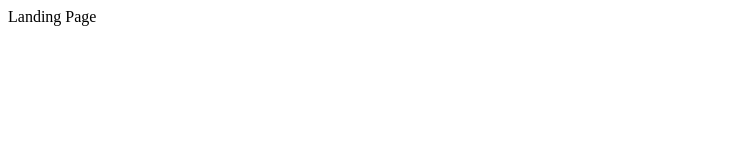
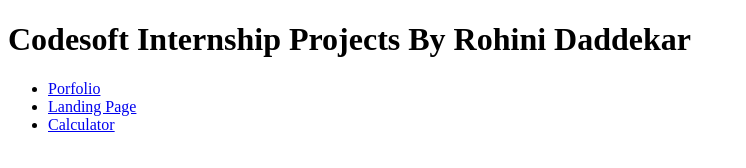
Before and after one commit to rohinidaddekar/codesoft, a plain HTML site: page index.html in a window 1280 px wide. Shown: the whole page, without its empty margins (0-746 px from the left). Drawn offline with Linux system fonts and the light colour scheme.

Commit message:
links added

```diff
--- a/index.html
+++ b/index.html
@@ -6,6 +6,18 @@
     <title>CodeSoft</title>
 </head>
 <body>
-    Landing Page
+    <h1>Codesoft Internship Projects By Rohini Daddekar</h1>
+
+    <ul>
+        <li>
+             <a href="#">Porfolio</a>
+        </li>
+        <li>
+             <a href="#">Landing Page</a>
+        </li>
+        <li>
+             <a href="./calculator/index.html">Calculator</a>
+        </li>
+    </ul>
 </body>
 </html>
```
